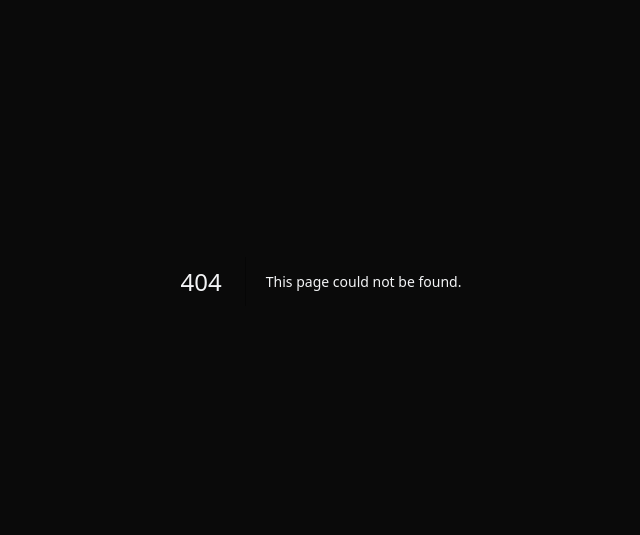
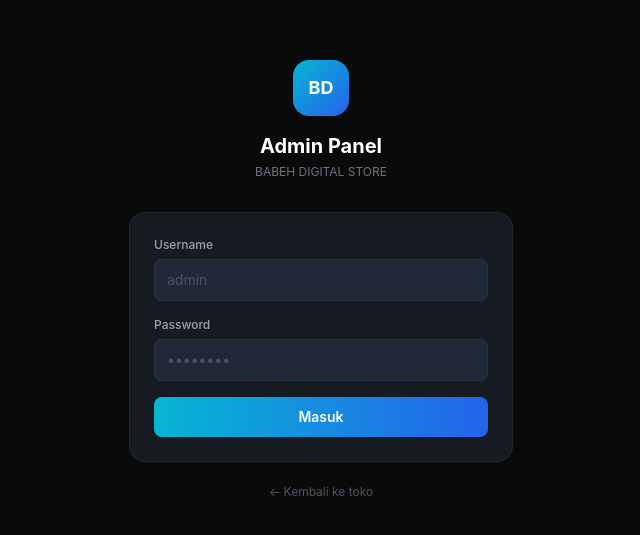
Before and after one commit to babehRoot-ui/babeh-store, a Next.js app: page /admin/login in a window 1280 px wide. Before the commit this address had no page. Shown: the part 119-654 px from the top of the page, without its empty margins (319-959 px from the left). Built offline with nearby package versions, Linux system fonts and the light colour scheme.

Commit message:
Create page.js

```diff
--- /dev/null
+++ b/app/admin/login/page.js
@@ -0,0 +1,102 @@
+'use client';
+
+import { useState } from 'react';
+import { useRouter } from 'next/navigation';
+
+export default function AdminLoginPage() {
+  const [username, setUsername] = useState('');
+  const [password, setPassword] = useState('');
+  const [error, setError] = useState('');
+  const [loading, setLoading] = useState(false);
+  const router = useRouter();
+
+  const handleLogin = async (e) => {
+    e.preventDefault();
+    setError('');
+    setLoading(true);
+
+    try {
+      const res = await fetch('/api/admin/login', {
+        method: 'POST',
+        headers: { 'Content-Type': 'application/json' },
+        body: JSON.stringify({ username, password }),
+      });
+      const data = await res.json();
+
+      if (!res.ok) {
+        setError(data.error || 'Login gagal');
+        return;
+      }
+
+      localStorage.setItem('admin_token', data.data.token);
+      localStorage.setItem('admin_user', data.data.username);
+      router.push('/admin/dashboard');
+    } catch (err) {
+      setError('Terjadi kesalahan');
+    } finally {
+      setLoading(false);
+    }
+  };
+
+  return (
+    <div className="min-h-screen flex items-center justify-center bg-dark-900 p-4">
+      <div className="w-full max-w-sm">
+        {/* Logo */}
+        <div className="text-center mb-8">
+          <div className="w-14 h-14 rounded-2xl bg-gradient-to-br from-cyan-500 to-blue-600 flex items-center justify-center mx-auto mb-4">
+            <span className="font-bold text-white text-lg">BD</span>
+          </div>
+          <h1 className="text-xl font-bold text-white">Admin Panel</h1>
+          <p className="text-xs text-gray-500 mt-1">BABEH DIGITAL STORE</p>
+        </div>
+
+        {/* Form */}
+        <form onSubmit={handleLogin} className="bg-dark-600 border border-dark-400/30 rounded-2xl p-6 space-y-4">
+          <div>
+            <label className="block text-xs font-medium text-gray-400 mb-1.5">Username</label>
+            <input
+              type="text"
+              value={username}
+              onChange={e => setUsername(e.target.value)}
+              placeholder="admin"
+              required
+              className="w-full bg-dark-500 border border-dark-400/50 rounded-lg px-3 py-2.5 text-sm text-white placeholder-gray-600 focus:outline-none focus:border-cyan-500/50 focus:ring-1 focus:ring-cyan-500/20 transition-colors"
+            />
+          </div>
+          <div>
+            <label className="block text-xs font-medium text-gray-400 mb-1.5">Password</label>
+            <input
+              type="password"
+              value={password}
+              onChange={e => setPassword(e.target.value)}
+              placeholder="••••••••"
+              required
+              className="w-full bg-dark-500 border border-dark-400/50 rounded-lg px-3 py-2.5 text-sm text-white placeholder-gray-600 focus:outline-none focus:border-cyan-500/50 focus:ring-1 focus:ring-cyan-500/20 transition-colors"
+            />
+          </div>
+
+          {error && (
+            <div className="flex items-center gap-2 p-3 rounded-lg bg-red-500/10 border border-red-500/20">
+              <svg className="w-4 h-4 text-red-400 flex-shrink-0" fill="none" stroke="currentColor" viewBox="0 0 24 24"><path stroke-linecap="round" stroke-linejoin="round" stroke-width="2" d="M12 8v4m0 4h.01M21 12a9 9 0 11-18 0 9 9 0 0118 0z"/></svg>
+              <p className="text-xs text-red-400">{error}</p>
+            </div>
+          )}
+
+          <button
+            type="submit"
+            disabled={loading}
+            className="w-full py-2.5 rounded-lg bg-gradient-to-r from-cyan-500 to-blue-600 hover:from-cyan-400 hover:to-blue-500 text-white font-semibold text-sm transition-all disabled:opacity-50 flex items-center justify-center gap-2"
+          >
+            {loading ? (
+              <><svg className="w-4 h-4 animate-spin" fill="none" viewBox="0 0 24 24"><circle className="opacity-25" cx="12" cy="12" r="10" stroke="currentColor" stroke-width="4"/><path className="opacity-75" fill="currentColor" d="M4 12a8 8 0 018-8V0C5.373 0 0 5.373 0 12h4z"/></svg> Masuk...</>
+            ) : 'Masuk'}
+          </button>
+        </form>
+
+        <div className="mt-4 text-center">
+          <a href="/" className="text-xs text-gray-600 hover:text-gray-400 transition-colors">← Kembali ke toko</a>
+        </div>
+      </div>
+    </div>
+  );
+}
```
